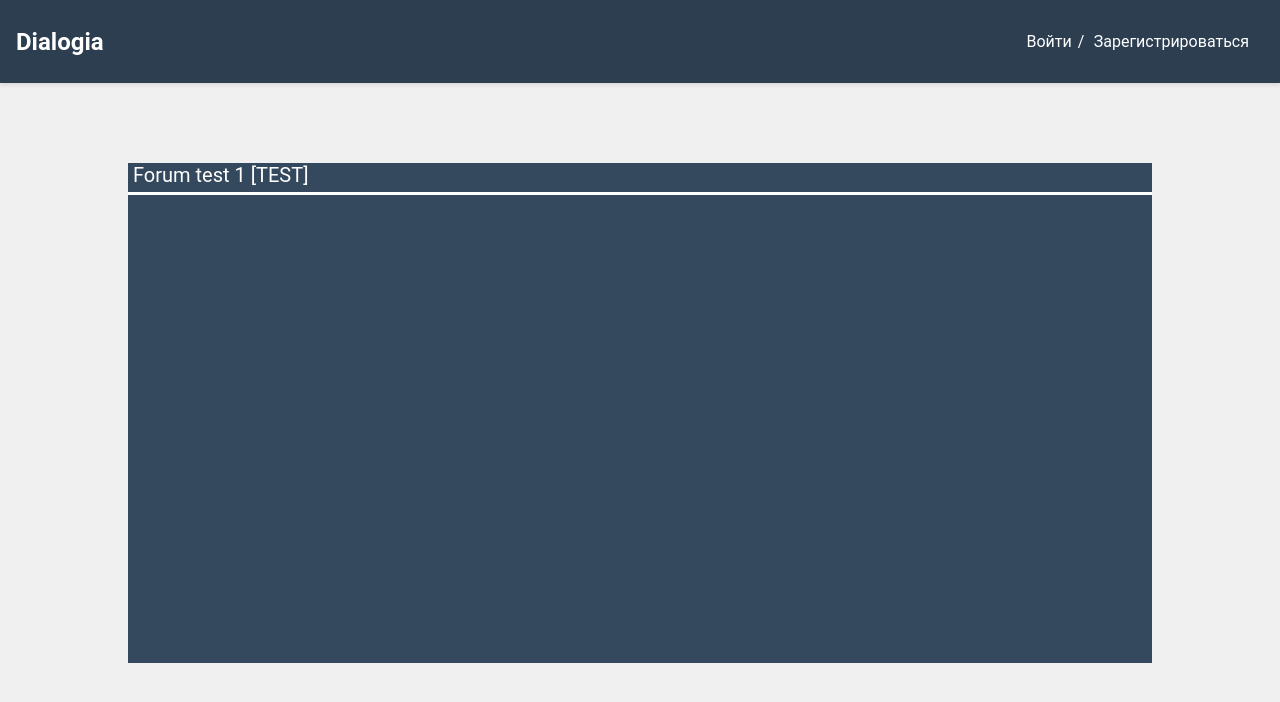
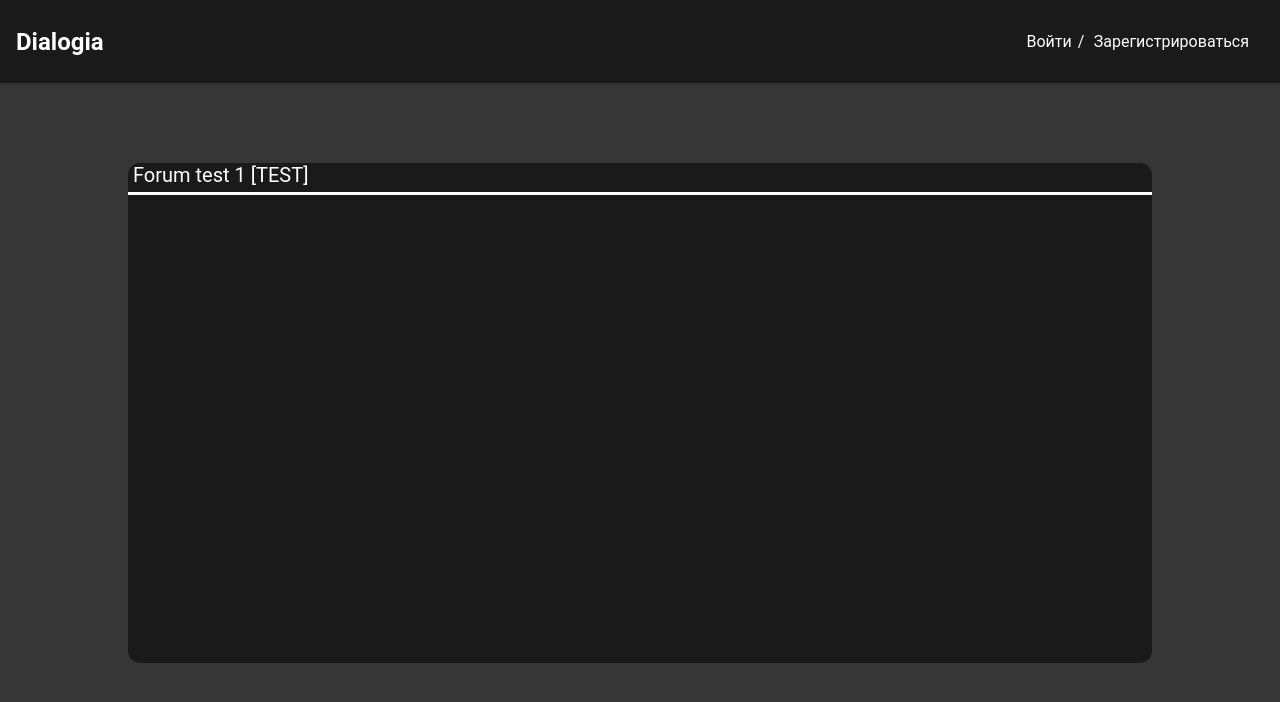
Before and after one commit to RiderMC126/Dialogia, a Flask app: page /forum/1 in a window 1280 px wide. Shown: the top 702 px of the page. Run offline with Flask 3, Linux system fonts and the light colour scheme; data comes from the database, SQL or seed files in the repository.

Commit message:
Add files via upload

```diff
--- a/static/css/header.css
+++ b/static/css/header.css
@@ -1,13 +1,13 @@
 /* Основные стили для body */
 body {
     font-family: 'Roboto', sans-serif;
-    background-color: #f0f0f0;
+    background-color: #363636;
     margin: 0;
     padding: 0;
 }
 /* Стили меню навигации сверху */
 header {
-    background-color: #2c3e50;
+    background-color: #1a1a1a;
     color: white;
     padding: 1rem;
     display: flex;
--- a/static/css/style.css
+++ b/static/css/style.css
@@ -85,7 +85,7 @@
 .forums_box {
     position: relative;
     display: block;
-    background: #34495e;
+    background: #1a1a1a;
     width: 80%;
     min-height: 500px;
     top: 50%;
@@ -94,6 +94,7 @@
     margin-bottom: 100px;
     max-height: 2000px;
     text-decoration: none;
+    border-radius: 12px;
 }
 
 .forum-header {
```
